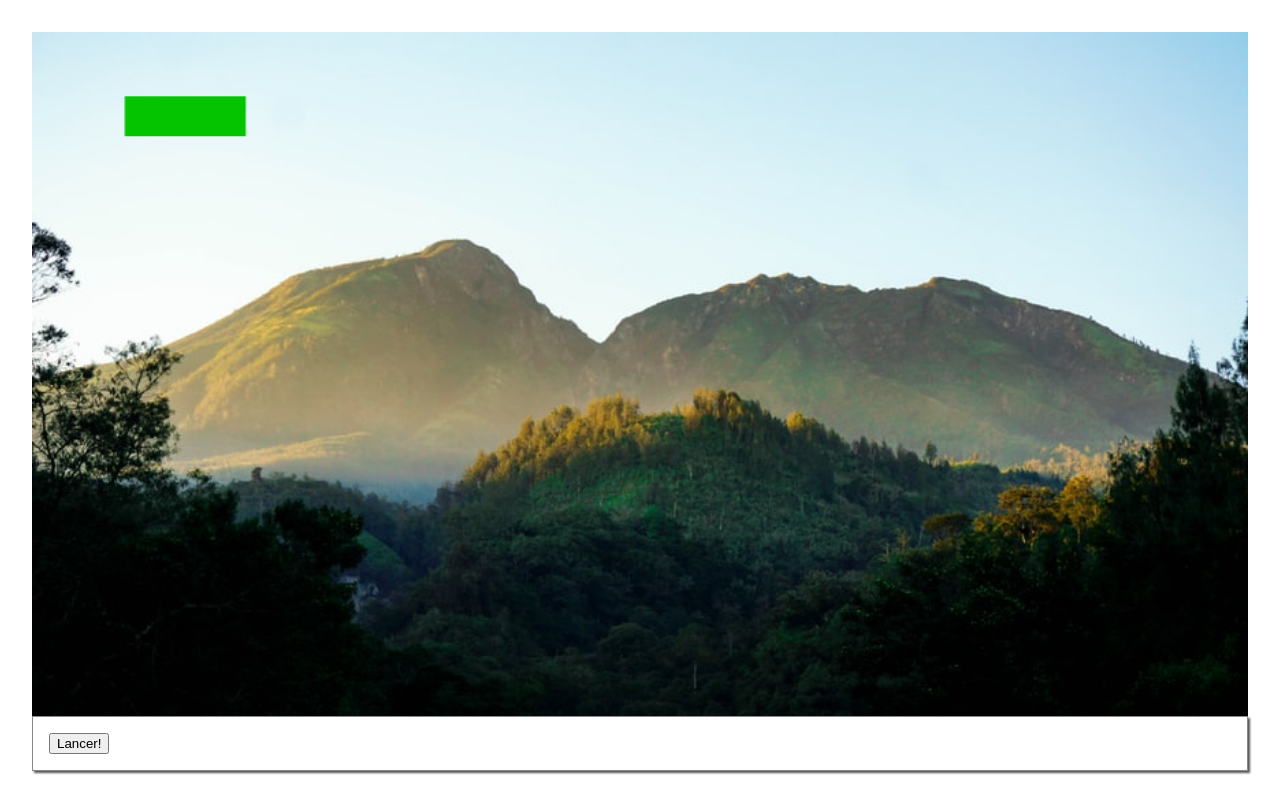
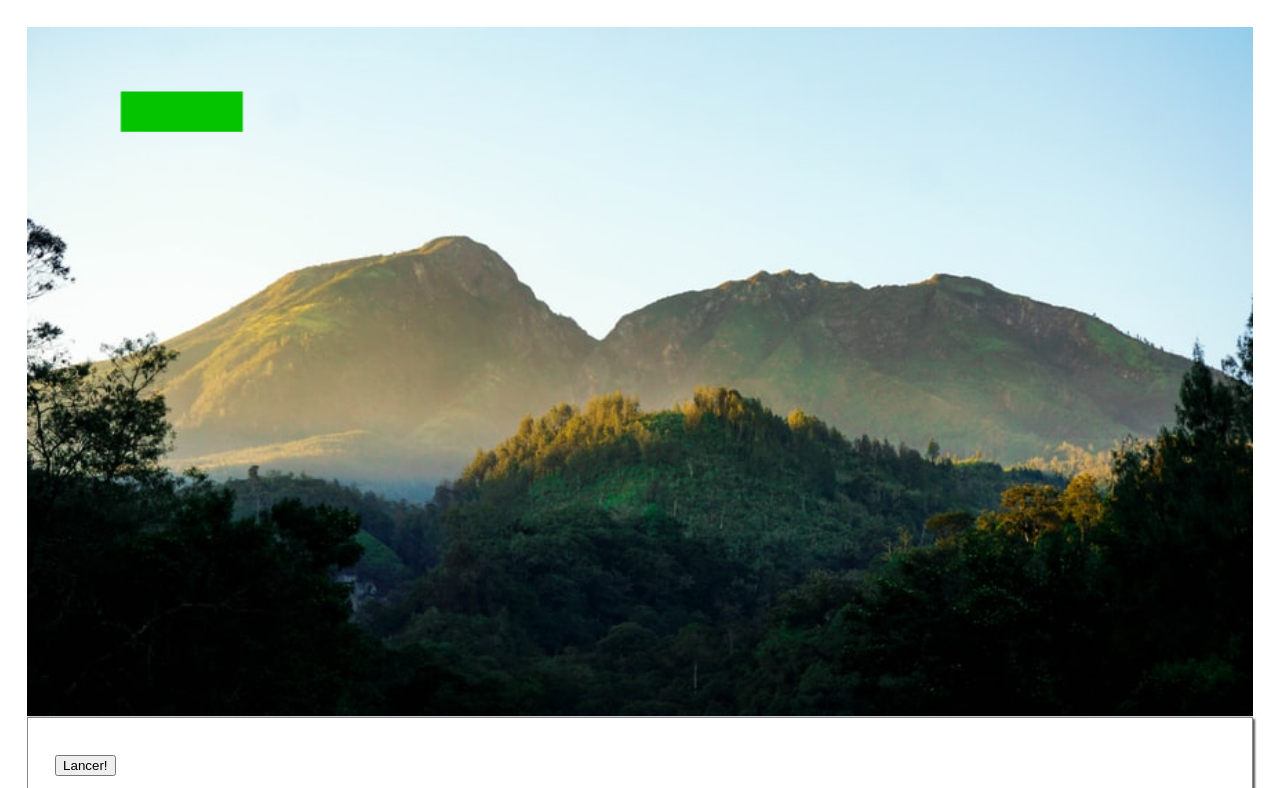
Before and after one commit to gui3/sarah-test, a plain HTML site: page index.html in a window 1280 px wide. Both pictures are taken after a click on the button "Lancer!". Shown: the top 788 px of the page. Drawn offline with Linux system fonts and the light colour scheme.

Commit message:
working on image size

```diff
--- a/code.js
+++ b/code.js
@@ -2,6 +2,7 @@
 // PARAMETRES -------------------------------------------------------
 
 const params = {
+  maxTestSizeScreenPercent: 0.9,
   fixationTime: 500,       // en milisecondes
   maxImageTime: 5000,      // en milisecondes
   imageWidthPercent: 0.8,
@@ -178,13 +179,13 @@ function setupImageWithTarget(possibility) {
 }
 
 function resizeImageAndTarget(image, target) {
-  let testWidth = testSection.offsetWidth
-  image.width = testWidth
-  image.height = testWidth * 1 / params.imageRatio
+  const testDimensions = calculateTestDimensions()
+  image.width = testDimensions[0]
+  image.height = testDimensions[1]
 
   target.style.position = 'absolute'
-  target.width = testWidth * params.targetSizePercent
-  target.height = testWidth * params.targetSizePercent * 1 / params.imageRatio
+  target.width = testDimensions[0] * params.targetSizePercent
+  target.height = testDimensions[1] * params.targetSizePercent
   target.style.top =
     (image.height * target.testPosition.y - target.height / 2)
     + 'px'
@@ -194,12 +195,36 @@ function resizeImageAndTarget(image, target) {
 }
 
 function resizeTestSection () {
+  const testDimensions = calculateTestDimensions()
   testSection.setAttribute(
     'style',
+    //'width: ' +
+    //testDimensions[0] +
+    //'px; ' +
     'height: ' +
-    testSection.offsetWidth * 1 / params.imageRatio +
+    testDimensions[1] +
     'px;'
   )
+}
+
+function calculateTestDimensions () {
+  const fullHeight = Math.max(
+    document.documentElement.clientHeight || 0,
+    window.innerHeight || 0
+  )
+  const maxHeight = fullHeight * params.maxTestSizeScreenPercent
+
+  const fullWidth = testSection.offsetWidth
+  let testWidth = fullWidth
+
+  let testHeight = testWidth * 1 / params.imageRatio
+
+  if (testHeight > maxHeight) {
+    testHeight = maxHeight
+    testWidth = testHeight * params.imageRatio
+  }
+
+  return [testWidth, testHeight, fullWidth, fullHeight]
 }
 
 resizeTestSection();
--- a/style.css
+++ b/style.css
@@ -5,6 +5,8 @@ html, body {
   position: relative;
   top: 0;
   left: 0;
+  font-size: 1.3em;
+  font-family: cursive;
 }
 
 html {
@@ -12,7 +14,7 @@ html {
 }
 
 #page {
-  padding: 2em;
+  padding: 1em;
 }
 
 h1, h2, h3 {
@@ -39,8 +41,8 @@ nav {
 #testSection {
   min-height: 50px;
   min-width: 80px;
-  background: #556;
+  background: #ccd;
   position: relative;
-  color: #fff;
-  text-align: center;
+  color: #222;
+  -text-align: center;
 }
```
